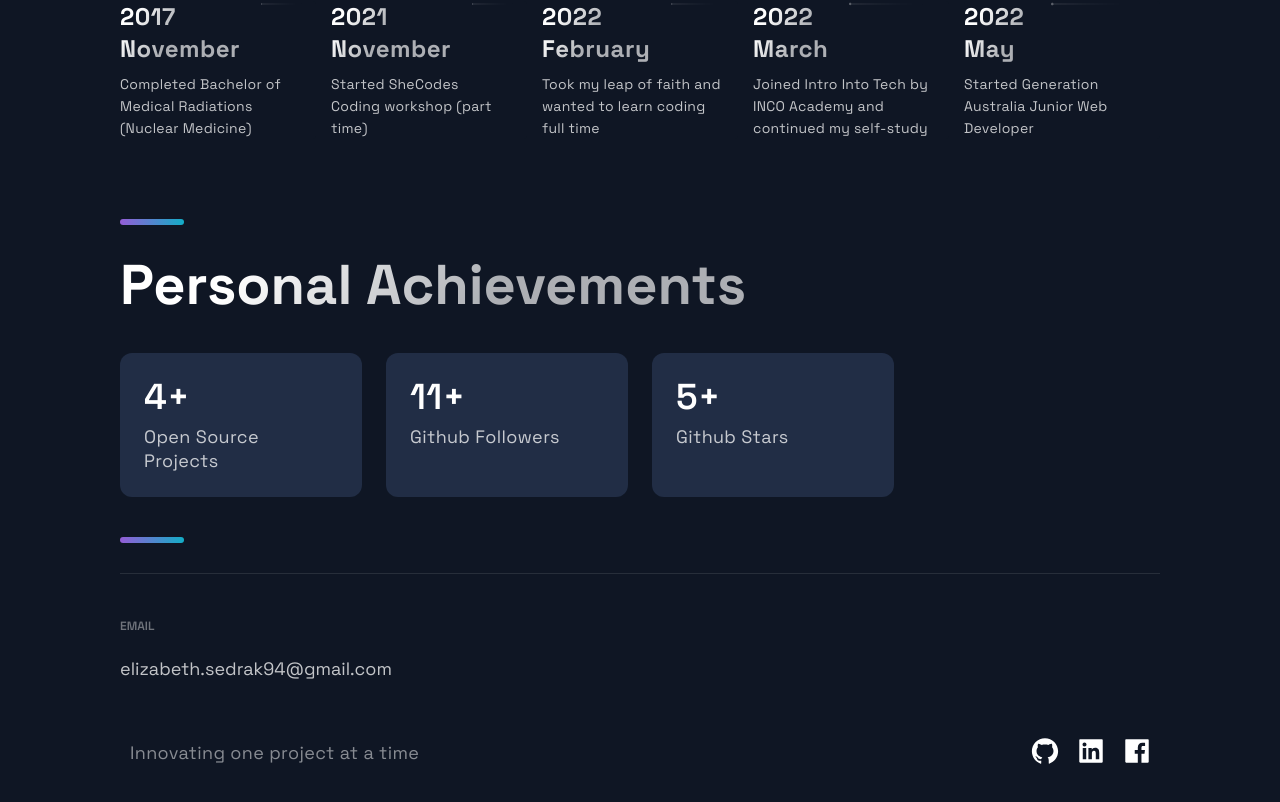
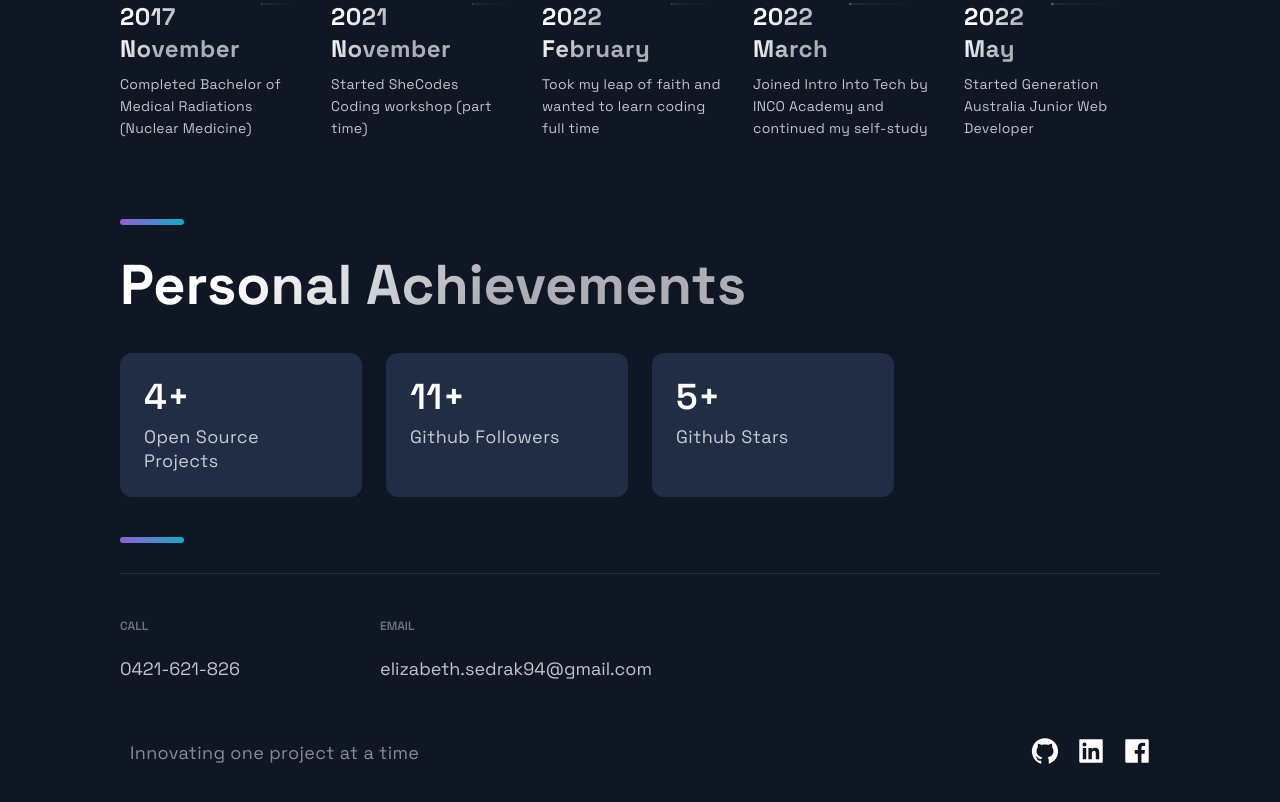
Before and after one commit to ESedrak/portfolio_website, a Next.js app: page / in a window 1280 px wide. Shown: the part 3186-3988 px from the top of the page. Built offline with nearby package versions, Linux system fonts and the light colour scheme.

Commit message:
remnove some info

```diff
--- a/src/components/Footer/Footer.js
+++ b/src/components/Footer/Footer.js
@@ -18,6 +18,10 @@ const Footer = () => {
   return (
     <FooterWrapper>
       <LinkList>
+        <LinkColumn>
+          <LinkTitle>Call</LinkTitle>
+          <LinkItem href="tel:0421-621-826">0421-621-826</LinkItem>
+        </LinkColumn>
         <LinkColumn>
           <LinkTitle>Email</LinkTitle>
           <LinkItem href="elizabeth.sedrak94@gmail.com">
```
